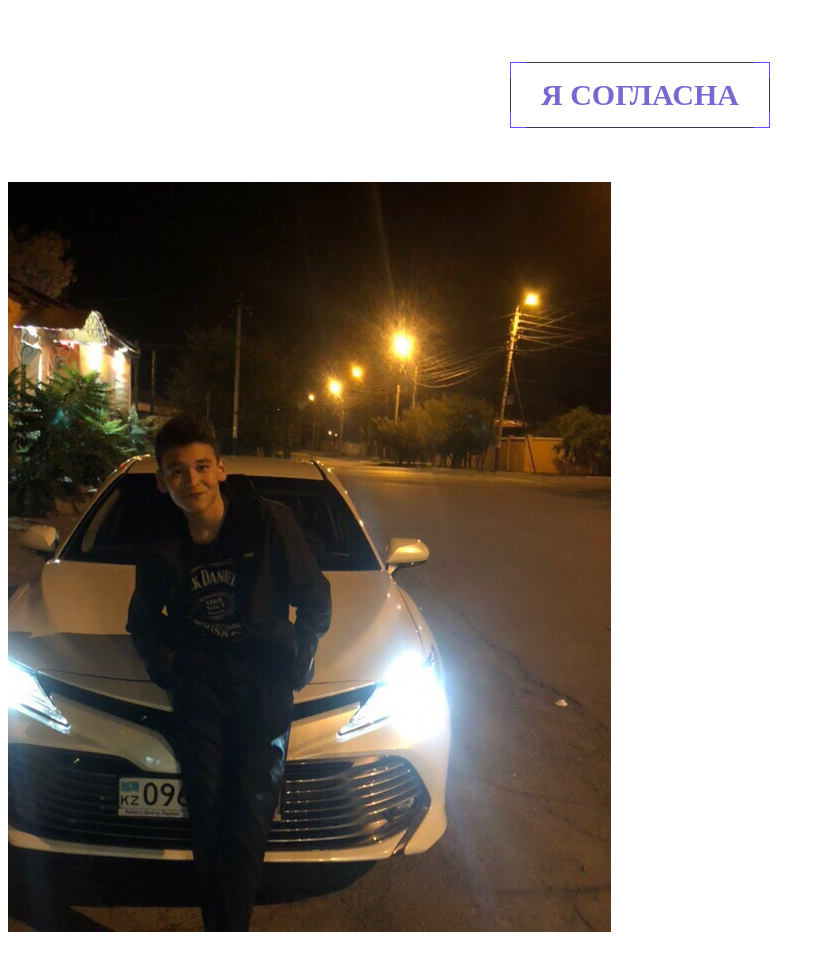
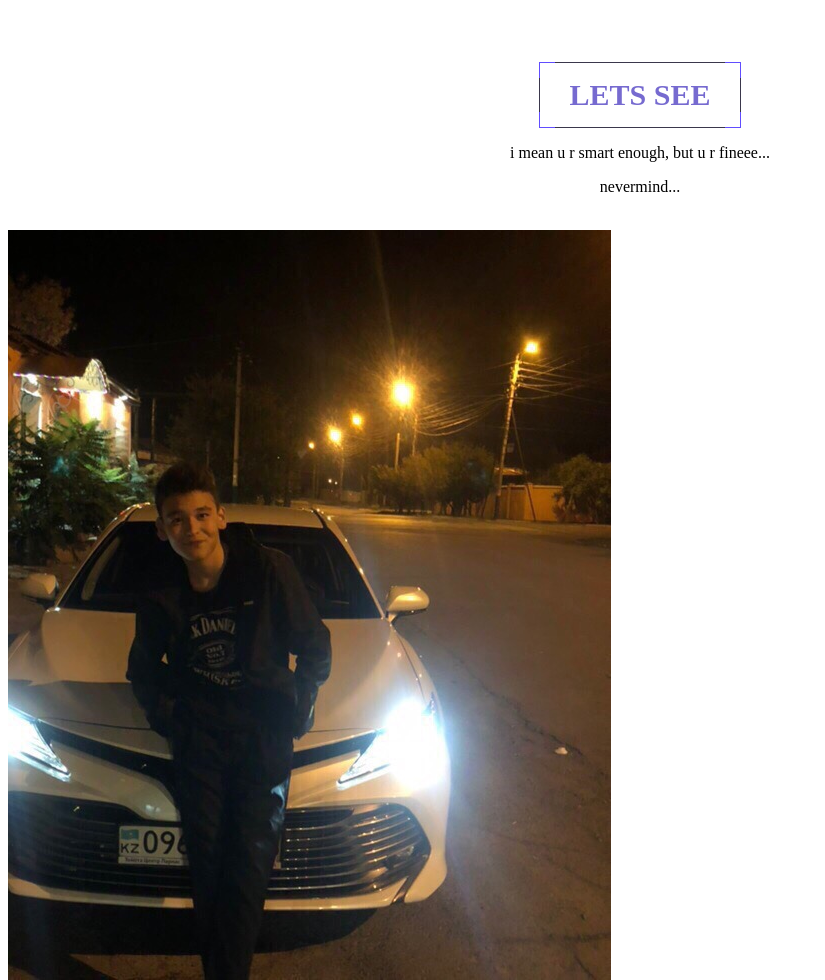
Before and after one commit to kyerasik/akisyda, a plain HTML site: page yes.html in a window 1280 px wide. Shown: the whole page, without its empty margins (0-825 px from the left). Before the commit the page ends 944 px from the top, so only its background shows below. Drawn offline with Linux system fonts and the light colour scheme.

Commit message:
Update yes.html

```diff
--- a/yes.html
+++ b/yes.html
@@ -102,11 +102,12 @@
 <br><br><br>
 
 <center>
-    <a href="https://www.instagram.com/kyerasik/" class="button-5"><span class="link-content">Я СОГЛАСНА</span></a>
+    <a href="tel:+77006990257" class="button-5"><span class="link-content">LETS SEE</span></a>
+    <p>i mean u r smart enough, but u r fineee... </p>
+    <p>nevermind...</p>
 
     </center>
-<br><br><br>
-
+<br>
 <img style="margin-left: -147px;" class="qwe" src="yes.jpg"  alt="">
 <!-- <form
   action="https://formspree.io/f/xqknqkpw"
```
